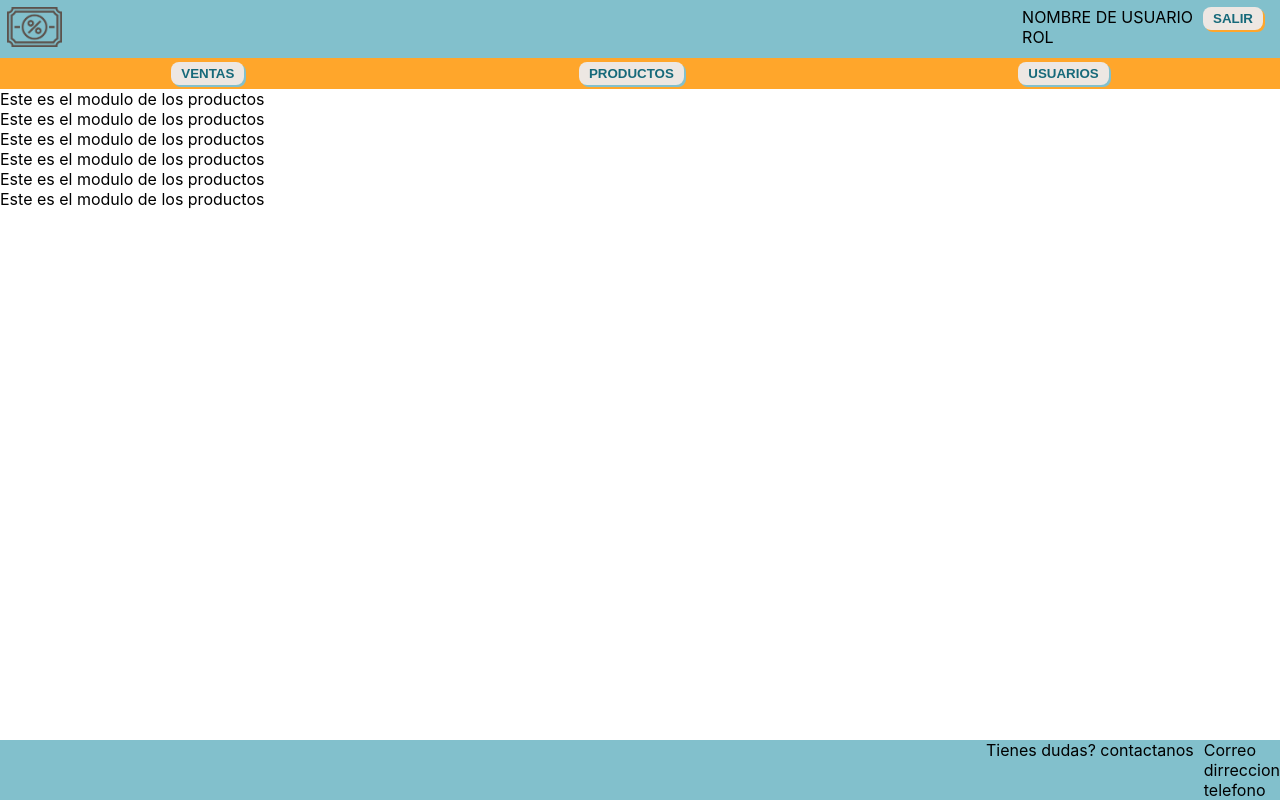
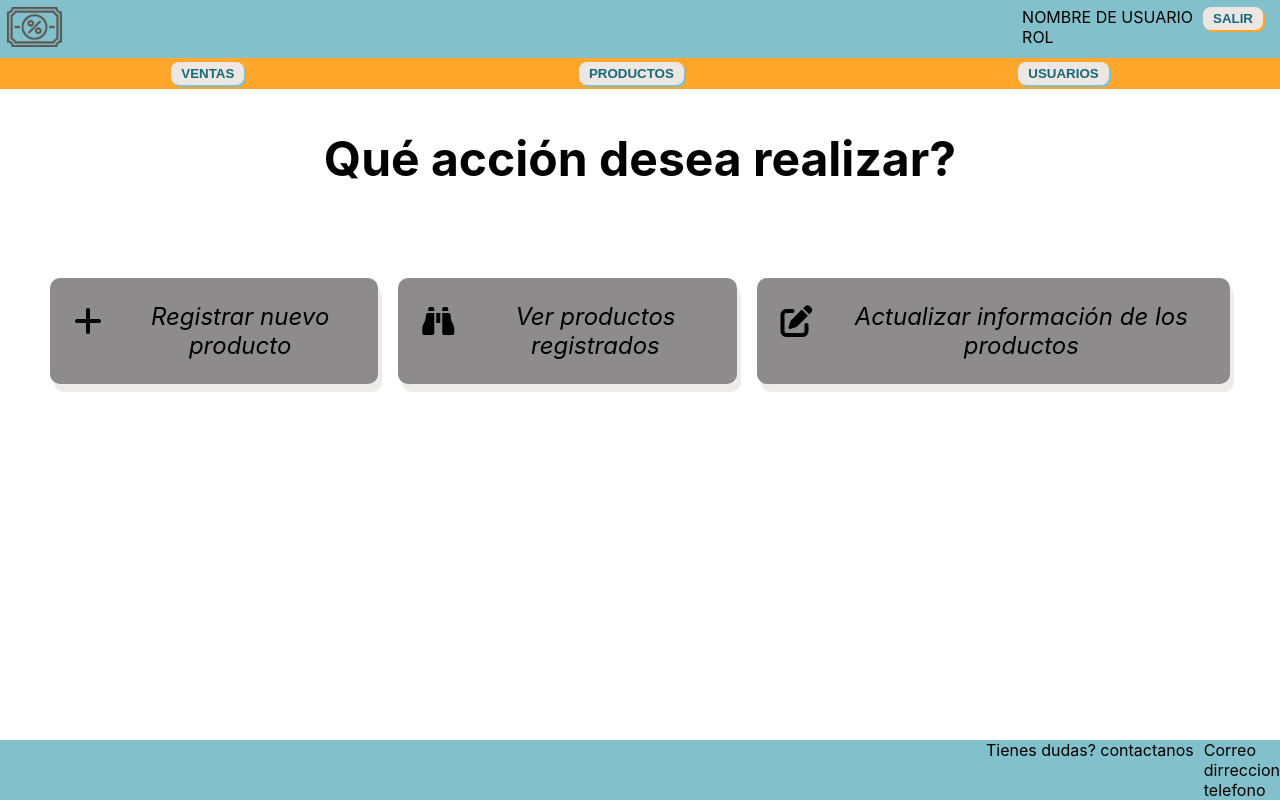
Before and after one commit to OskrGutierrez/ProyectoCiclo3SD, a React (Create React App) app: page /moduloProductos in a window 1280 px wide. Built offline with nearby package versions, Linux system fonts and the light colour scheme.

Commit message:
Se agregaron 3 accesos en el ModuloProducto: Registrar, Ver Actualizar

```diff
--- a/src/App.jsx
+++ b/src/App.jsx
@@ -18,18 +18,23 @@ function App() {
       <Router>
         <MainLayout>
           <Switch>
-            <Route path="/Inicio">
+
+            <Route path="/moduloVentas" exact>
+              <ModuloVentas />
+            </Route>
+
+            <Route path="/moduloProductos" exact>
+              <ModuloProductos />
+            </Route>
+
+            <Route path="/moduloUsuarios" exact>
+              <ModuloUsuarios />
+            </Route>
+
+            <Route path="/Inicio" exact>
               <Inicio />
             </Route>
-            <Route path="/moduloProductos">
-              <ModuloProductos />
-            </Route>
-            <Route path="/moduloUsuarios">
-              <ModuloUsuarios />
-            </Route>
-            <Route path="/moduloVentas">
-              <ModuloVentas />
-            </Route>
+
           </Switch>
         </MainLayout>
       </Router>
--- a/src/components/Cabeza.jsx
+++ b/src/components/Cabeza.jsx
@@ -30,8 +30,8 @@ function Cabeza() {
                 <div>
                     <ul className="navBar2">
                         <ModulesButton buttonName='VENTAS' modulePage='moduloVentas' />
-                        <ModulesButton buttonName='PRODUCTOS' modulePage='moduloUsuarios' />
-                        <ModulesButton buttonName='USUARIOS' modulePage='moduloProductos' />
+                        <ModulesButton buttonName='PRODUCTOS' modulePage='moduloProductos' />
+                        <ModulesButton buttonName='USUARIOS' modulePage='moduloUsuarios' />
                     </ul>
                 </div>
             </header>
--- /dev/null
+++ b/src/components/OpctionsProduct.jsx
@@ -0,0 +1,17 @@
+
+function OpctionsProduct(props){
+    return(
+
+            <li className='opctionContainer'>
+                <div className='setupIconOP'>
+                    <i className={props.iconOP}></i>
+                </div>
+
+                <div className='secondaryTitle'>
+                    <span >{props.secondTitle}</span>
+                </div>
+
+            </li>
+    )
+}
+export default OpctionsProduct;
--- a/src/pages/moduloProductos.jsx
+++ b/src/pages/moduloProductos.jsx
@@ -1,21 +1,16 @@
-import '../styles/App.css';
+import OpctionsProduct from "../components/OpctionsProduct";
+
 
 function ModuloProductos(){
     return (
-
-
-            <>
-                <ul>
-                    <li>Este es el modulo de los productos</li>
-                    <li>Este es el modulo de los productos</li>
-                    <li>Este es el modulo de los productos</li>
-                    <li>Este es el modulo de los productos</li>
-                    <li>Este es el modulo de los productos</li>
-                    <li>Este es el modulo de los productos</li>
-                </ul>
-            </>
-
-
+        <div>
+            <div className='mainTitle'>Qué acción desea realizar?</div>
+            <ul className='productOpctionsContainer'>
+                <OpctionsProduct secondTitle='Registrar nuevo producto' iconOP='fas fa-plus'/>
+                <OpctionsProduct secondTitle='Ver productos registrados' iconOP='fas fa-binoculars'/>
+                <OpctionsProduct secondTitle='Actualizar información de los productos' iconOP='fas fa-edit'/>
+            </ul>
+        </div>
     )
 }
 export default ModuloProductos;
--- a/src/styles/App.css
+++ b/src/styles/App.css
@@ -76,3 +76,48 @@ ul{
   height: 100%;
   overflow-y: scroll;
 }
+
+.productOpctionsContainer{
+  display: flex;
+  justify-content: space-between;
+  padding: 5vh;
+}
+
+.opctionContainer{
+  margin: 10px;
+  background-color: rgb(141, 139, 139);
+  border-bottom-left-radius: 10px;
+  border-bottom-right-radius: 10px;
+  border-top-right-radius: 10px;
+  border-top-left-radius: 10px;
+  box-shadow: 4px 8px rgb(238, 235, 235);
+  display: flex;
+}
+
+.opctionContainer:hover{
+  cursor: pointer;
+  transform: scale(1.07);
+}
+
+.mainTitle{
+  color: black;
+  font-size:6vh;
+  font-weight: bolder;
+  padding: 40px;
+  text-align: center;
+}
+
+.secondaryTitle{
+  color:black;
+  font-size: 3vh;
+  font-style: oblique;
+  text-align: center;
+  padding: 3vh;
+}
+
+.setupIconOP{
+  color: black;
+  font-size: 4vh;
+  padding: 3vh;
+  padding-right: 0vh;
+}
--- /dev/null
+++ b/src/styles/ProductStyles.css
@@ -0,0 +1,45 @@
+
+.productOpctionsContainer{
+    display: flex;
+    justify-content: space-between;
+    padding: 5vh;
+  }
+
+  .opctionContainer{
+    margin: 10px;
+    background-color: rgb(141, 139, 139);
+    border-bottom-left-radius: 10px;
+    border-bottom-right-radius: 10px;
+    border-top-right-radius: 10px;
+    border-top-left-radius: 10px;
+    box-shadow: 4px 8px rgb(238, 235, 235);
+    display: flex;
+  }
+
+  .opctionContainer:hover{
+    cursor: pointer;
+    transform: scale(1.07);
+  }
+
+  .mainTitle{
+    color: black;
+    font-size:6vh;
+    font-weight: bolder;
+    padding: 40px;
+    text-align: center;
+  }
+
+  .secondaryTitle{
+    color:black;
+    font-size: 3vh;
+    font-style: oblique;
+    text-align: center;
+    padding: 3vh;
+  }
+
+  .setupIconOP{
+    color: black;
+    font-size: 4vh;
+    padding: 3vh;
+    padding-right: 0vh;
+  }
```
